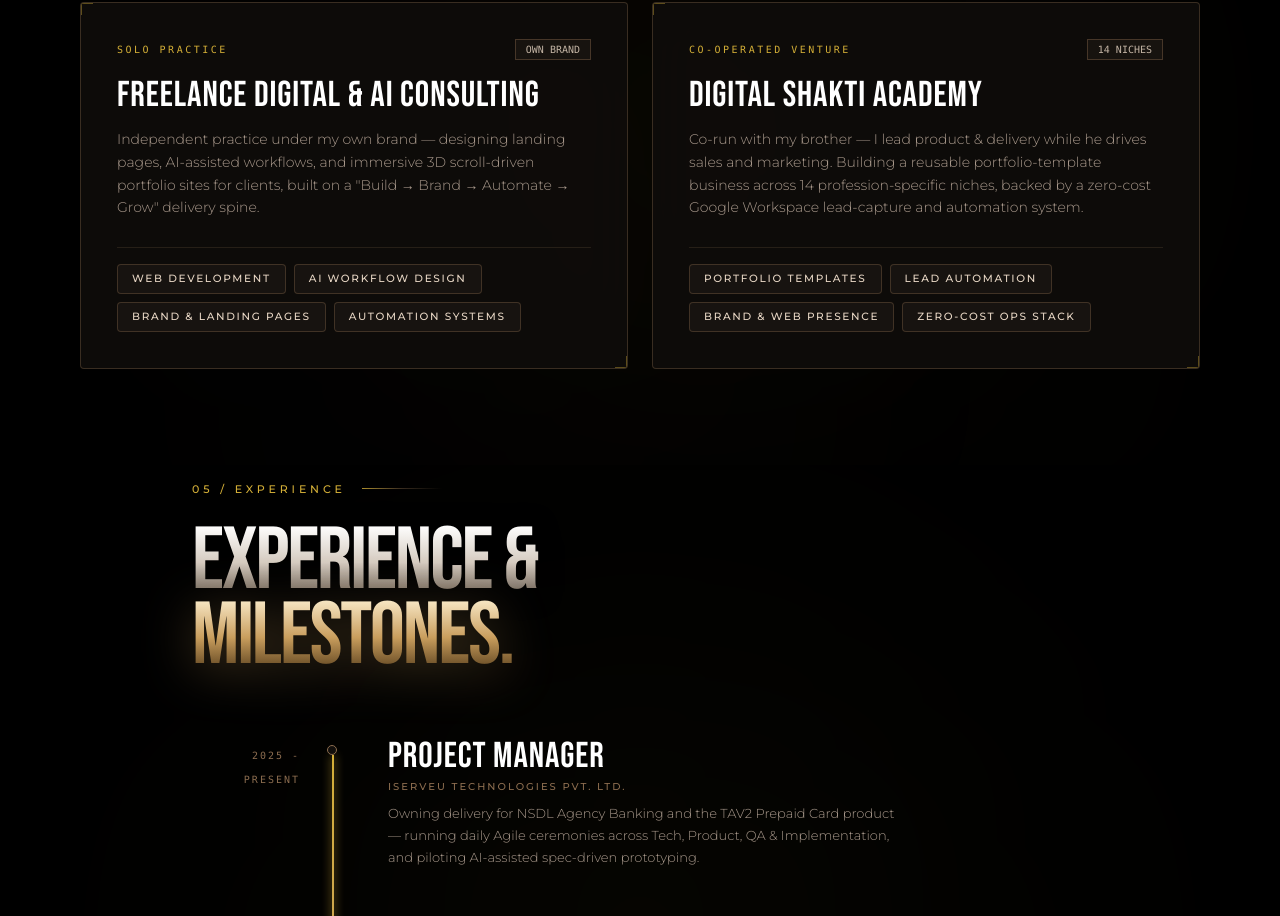
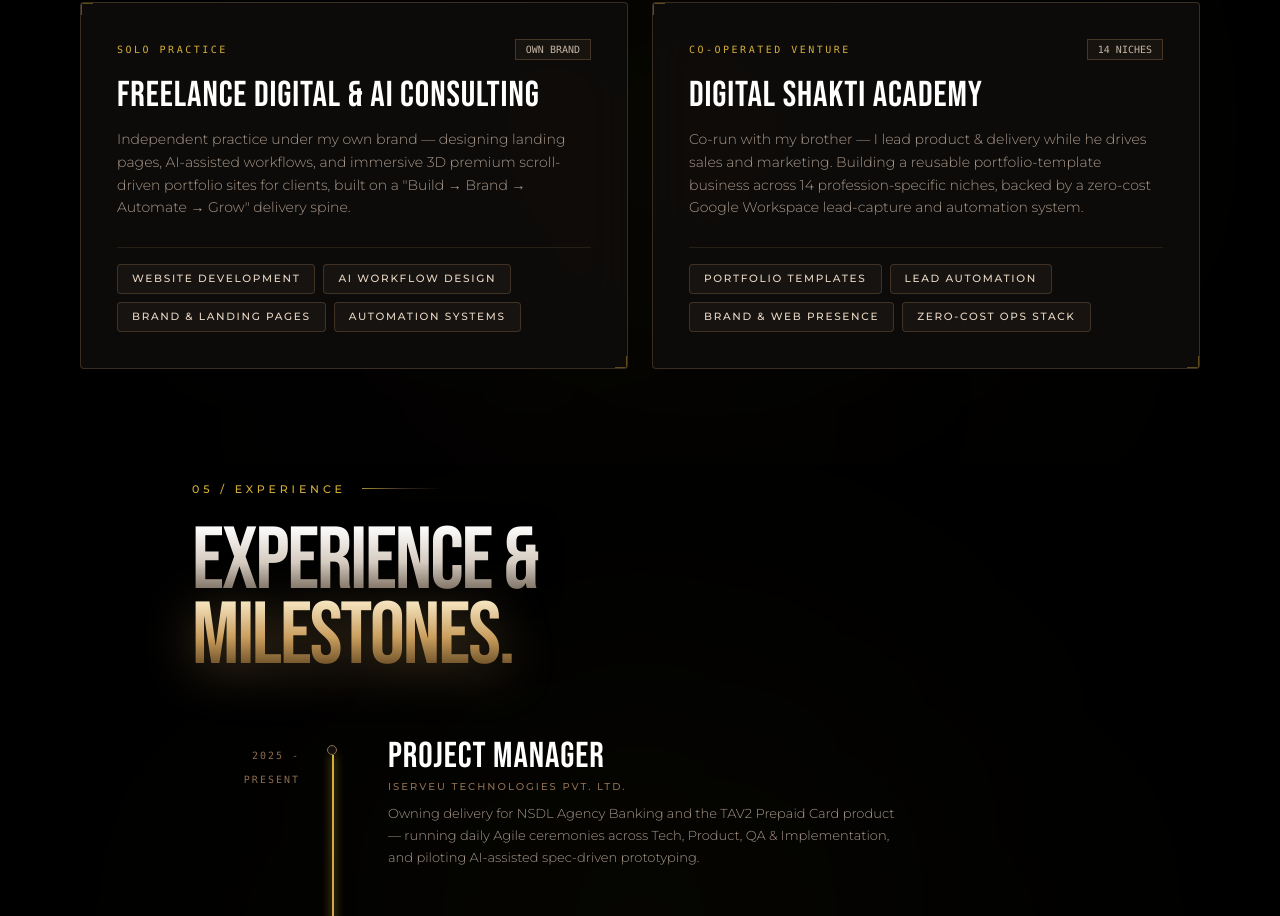
Before and after one commit to sangharsmohantyofficial59-cell/sangharsportfolio, a React (Vite) app: page / in a window 1280 px wide. Shown: the part 5712-6628 px from the top of the page. Built offline with nearby package versions, Linux system fonts and the light colour scheme; a web font is replaced by a local one.

Commit message:
Update ventures copy

```diff
--- a/src/components/VenturesSection.tsx
+++ b/src/components/VenturesSection.tsx
@@ -6,9 +6,9 @@ const ventures = [
   {
     title: 'FREELANCE DIGITAL & AI CONSULTING',
     badge: 'SOLO PRACTICE',
-    items: ['Web Development', 'AI Workflow Design', 'Brand & Landing Pages', 'Automation Systems'],
+    items: ['Website Development', 'AI Workflow Design', 'Brand & Landing Pages', 'Automation Systems'],
     description:
-      'Independent practice under my own brand — designing landing pages, AI-assisted workflows, and immersive 3D scroll-driven portfolio sites for clients, built on a "Build → Brand → Automate → Grow" delivery spine.',
+      'Independent practice under my own brand — designing landing pages, AI-assisted workflows, and immersive 3D premium scroll-driven portfolio sites for clients, built on a "Build → Brand → Automate → Grow" delivery spine.',
     stat: 'OWN BRAND',
     link: 'https://www.linkedin.com/in/sanghars-mohanty-371996149',
     colSpan: 'lg:col-span-6',
```
